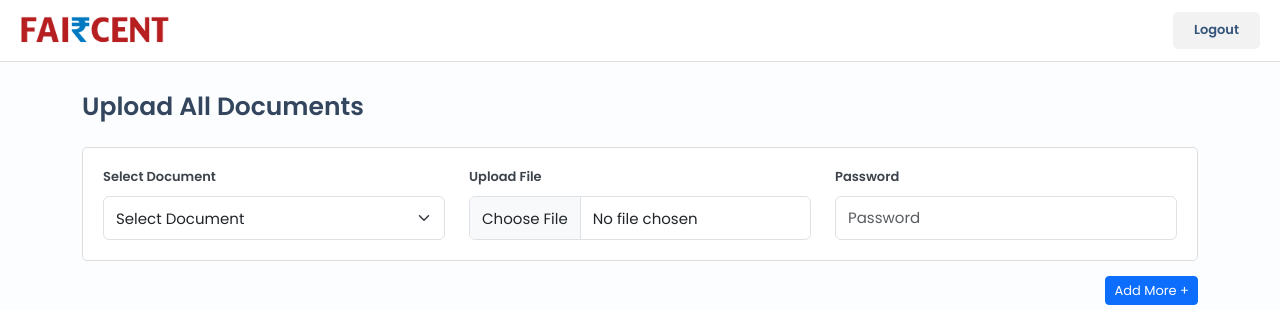
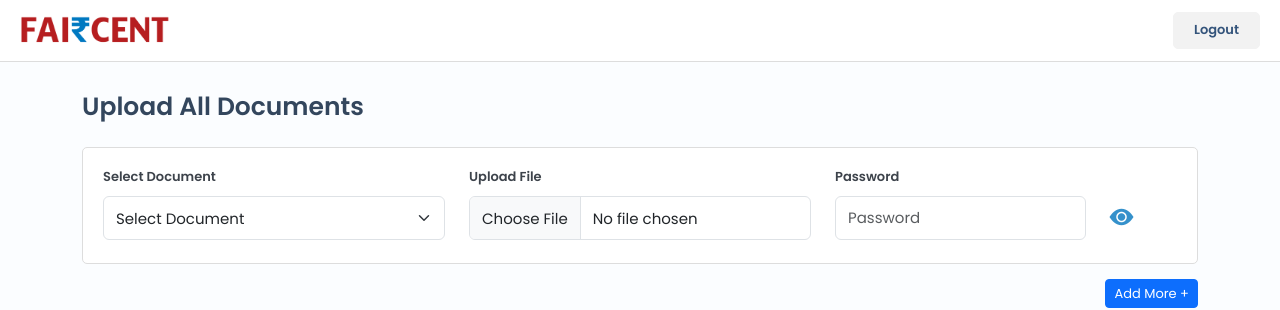
Before and after one commit to keshav00001/local_Storage_CURD, a React (Create React App) app: page /upload-all-document in a window 1280 px wide. Shown: the top 310 px of the page. Built offline with nearby package versions, Linux system fonts and the light colour scheme.

Commit message:
Submit modal & image upload preview

```diff
--- a/package.json
+++ b/package.json
@@ -11,6 +11,7 @@
     "bootstrap-icons": "^1.10.5",
     "formik": "^2.2.9",
     "react": "^18.2.0",
+    "react-bootstrap": "^2.7.4",
     "react-dom": "^18.2.0",
     "react-router-dom": "^6.11.2",
     "react-scripts": "5.0.1",
--- a/src/App.css
+++ b/src/App.css
@@ -118,4 +118,23 @@ h2 {
   color: red;
   font-size: 14px;
   padding-left: 3px;
+  padding-top: 3px;
 }
+.removeCol {
+  height: 44px;
+  font-size: 15px;
+  line-height: 110px;
+  display: flex;
+  justify-content: space-between;
+}
+
+.spanIconEye {
+  font-size: 24px;
+  color: #3591cb;
+  cursor: pointer;
+}
+.spanIconDel {
+  font-size: 25px;
+  color: #e13f3f;
+  cursor: pointer;
+}
--- a/src/App.js
+++ b/src/App.js
@@ -8,6 +8,7 @@ function App() {
 
   return (
     <>
+
       <Routes>
         <Route path="/" element={<Login />} />
         <Route path="/upload-document" element={<UploadDocument />} />
--- /dev/null
+++ b/src/components/DocPreviewModal.js
@@ -0,0 +1,36 @@
+import React from 'react';
+import { Image } from 'react-bootstrap';
+import Button from 'react-bootstrap/Button';
+import Modal from 'react-bootstrap/Modal';
+
+
+const DocPreviewModal = (props) => {
+
+    const { onHide, imgshow } = props;
+    return (
+        <Modal
+            {...props}
+            // size="lg"
+            aria-labelledby="contained-modal-title-vcenter"
+            centered
+        >
+            <Modal.Header closeButton>
+                <Modal.Title id="contained-modal-title-vcenter">
+                    Your document Preview
+                </Modal.Title>
+            </Modal.Header>
+            <Modal.Body>
+                {/* <p>{msg}</p> */}
+                <Image src={imgshow} className="img-fluid" />
+
+            </Modal.Body>
+            <Modal.Footer>
+                <Button onClick={onHide}>Ok</Button>
+                {/* <Button onClick={props.onHide}>Ok</Button> */}
+            </Modal.Footer>
+        </Modal>
+
+    );
+};
+
+export default DocPreviewModal;
--- /dev/null
+++ b/src/components/DocSubmitModal.js
@@ -0,0 +1,33 @@
+import Button from 'react-bootstrap/Button';
+import Modal from 'react-bootstrap/Modal';
+
+import React from "react";
+
+function DocSubmitModal(props) {
+    const { onHide, msg } = props;
+    return (
+        <Modal
+            {...props}
+            // size="lg"
+            aria-labelledby="contained-modal-title-vcenter"
+            centered
+        >
+            <Modal.Header closeButton>
+                <Modal.Title id="contained-modal-title-vcenter">
+                    Congratulation!
+                </Modal.Title>
+            </Modal.Header>
+            <Modal.Body>
+                {/* <h4>Centered Modal</h4> */}
+                <p>{msg}</p>
+                {/* <p>You are ready for Submit</p> */}
+            </Modal.Body>
+            <Modal.Footer>
+                <Button onClick={onHide}>Ok</Button>
+                {/* <Button onClick={props.onHide}>Ok</Button> */}
+            </Modal.Footer>
+        </Modal>
+    );
+}
+
+export default DocSubmitModal;
--- a/src/components/Upload.js
+++ b/src/components/Upload.js
@@ -1,6 +1,8 @@
 import React, { useState } from "react";
 import { Formik, Form, useField, useFormikContext } from "formik";
 import * as Yup from "yup";
+import DocSubmitModal from "./DocSubmitModal";
+import DocPreviewModal from "./DocPreviewModal";
 // import styled from "@emotion/styled";
 // import "./styles.css";
 // import "./formValidationFormik.css";
@@ -10,17 +12,18 @@ export default function Upload(props) {
   const [password, setPassword] = useState("");
   const [selectDocument, setselectDocument] = useState("");
   const [uploadfile, setUploadfile] = useState("");
+  const [modalShow, setModalShow] = React.useState(false);
+  const [previewShow, setPreviewShow] = React.useState(false);
+  const [filesUpload, setfilesUpload] = useState();
 
   const [formValues, setFormValues] = useState([
     { selectDocument: "", uploadfile: "", password: "" },
   ]);
 
-
-
   let addFormFields = () => {
     setFormValues([
       ...formValues,
-      { password: "", selectDocument: "", uploadfile: "" },
+      { selectDocument: "", uploadfile: "", password: "" },
     ]);
   };
 
@@ -31,36 +34,49 @@ export default function Upload(props) {
     console.log("...removeFormFields....", formValues);
   };
 
+
   let handleChange = (i, e) => {
-    console.log("...handleChange...", e)
+    console.log("...handleChange...", e);
     let newFormValues = [...formValues];
-    newFormValues[i][e.target.name] = e.target.value;
-    setFormValues(newFormValues);
-    formValidation(formValues);
+    if (e?.target?.files) {
+      newFormValues[i][e.target.name] = e.target.value;
+      newFormValues[i]["files"] = e.target.files;
+      setFormValues(newFormValues);
+      formValidation(formValues);
+    } else {
+      newFormValues[i][e.target.name] = e.target.value;
+      setFormValues(newFormValues);
+      formValidation(formValues);
+    }
+
   };
 
 
+  let docPreview = (e) => {
+    if (e.files.length != 0) {
+      setfilesUpload(URL.createObjectURL(e.files[0]));
+    }
+    setPreviewShow(true)
+  };
   const formValidation = (formValues) => {
-    const data = [...formValues]
-    let valid = true
+    const data = [...formValues];
+    let valid = true;
     for (let index = 0; index < data.length; index++) {
       // const element = data[index];
       if (data[index].selectDocument == "") {
-        data[index].selectDocumentCheck = "Please select your document"
-        valid = false
-      }
-      else {
-        data[index].selectDocumentCheck = ""
-        valid = true
+        data[index].selectDocumentCheck = "Please select your document";
+        valid = false;
+      } else {
+        data[index].selectDocumentCheck = "";
+        valid = true;
       }
 
       if (data[index].uploadfile == "") {
-        data[index].uploadfileCheck = "Please upload file required"
-        valid = false
-      }
-      else {
-        data[index].uploadfileCheck = ""
-        valid = true
+        data[index].uploadfileCheck = "Please upload file required";
+        valid = false;
+      } else {
+        data[index].uploadfileCheck = "";
+        valid = true;
       }
 
       // if (data[index].password == "") {
@@ -77,54 +93,32 @@ export default function Upload(props) {
       //   data[index].passwordLengthCheck = ""
       //   valid = true
       // }
-
-
-
     }
-    setFormValues(data)
-    return valid
-
-  }
-
-
+    setFormValues(data);
+    return valid;
+  };
 
   let handleSubmit = (event) => {
     event.preventDefault();
     console.log("....form values...", formValues);
     // alert(JSON.stringify(formValues));
-    const errorRes = formValidation(formValues)
-    console.log("errorRes", errorRes)
+    const errorRes = formValidation(formValues);
+    console.log("errorRes", errorRes);
     if (errorRes) {
       // api call
-      alert("You are ready for submit")
-    }
-    else {
+      // alert("You are ready for submit");
+      setModalShow(true);
+    } else {
       // error msg
     }
   };
 
-
-
-
   return (
     <>
-
       <div>
         {formValues.map((element, index) => (
           <div className="upload-lists" key={index}>
-            <div className="closeDiv">
-              {formValues.length !== 1 ? (
-                <span
-                  className="close-icon"
-                  onClick={() => removeFormFields(index)}
-                >
-                  <i className="bi bi-x"></i>
-                </span>
-              ) : (
-                ""
-              )}
-            </div>
-            <form onSubmit={handleSubmit}>
+            <form onSubmit={handleSubmit} >
               <div className="row">
                 <div className="col-md-4">
                   <div className="form-group">
@@ -145,8 +139,9 @@ export default function Upload(props) {
                       <option>DL</option>
                       <option>Voter ID</option>
                     </select>
-                    <div className="errorForm">{element.selectDocumentCheck}</div>
-
+                    <div className="errorForm">
+                      {element.selectDocumentCheck}
+                    </div>
                   </div>
                 </div>
                 <div className="col-md-4">
@@ -154,9 +149,11 @@ export default function Upload(props) {
                     <label className="form-label">Upload File</label>
                     <input
                       className="form-control"
-                      type="file"
+                      id="imgs"
+                      type='file'
+                      accept="image/png, image/jpeg,.txt,.doc"
                       name="uploadfile"
-                      value={element.uploadfile || ""}
+                      // value={element.uploadfile || ""}
                       onChange={(e) => handleChange(index, e)}
                     />
                     <div className="errorForm">{element.uploadfileCheck}</div>
@@ -167,7 +164,7 @@ export default function Upload(props) {
                     )}
                   </div>
                 </div>
-                <div className="col-md-4">
+                <div className="col-md-3">
                   <div className="form-group">
                     <label className="form-label">Password</label>
                     <input
@@ -180,9 +177,25 @@ export default function Upload(props) {
                     />
                   </div>
                 </div>
+                <div className="col-md-1">
+                  <div className="removeCol">
+                    <span className="spanIconEye" onClick={() => docPreview(element)}>
+                      <i className="bi bi-eye-fill"></i>
+                    </span>
+                    {formValues.length !== 1 ? (
+                      <span
+                        className="spanIconDel"
+                        onClick={() => removeFormFields(index)}
+                      >
+                        <i className="bi bi-trash3-fill"></i>
+                      </span>
+                    ) : (
+                      " "
+                    )}
+                  </div>
+                </div>
               </div>
             </form>
-
           </div>
         ))}
       </div>
@@ -207,6 +220,19 @@ export default function Upload(props) {
         </button>
       </div>
 
+      {modalShow && <DocSubmitModal
+        show={modalShow}
+        onHide={() => setModalShow(false)}
+        msg="You are ready for Submit"
+      />
+      }
+      {previewShow && <DocPreviewModal
+        show={previewShow}
+        onHide={() => setPreviewShow(false)}
+        imgshow={filesUpload}
+      />
+      }
+
     </>
   );
 }
```
Also changed, not shown: 1 other file (tests, documents, lock files or other folders).
